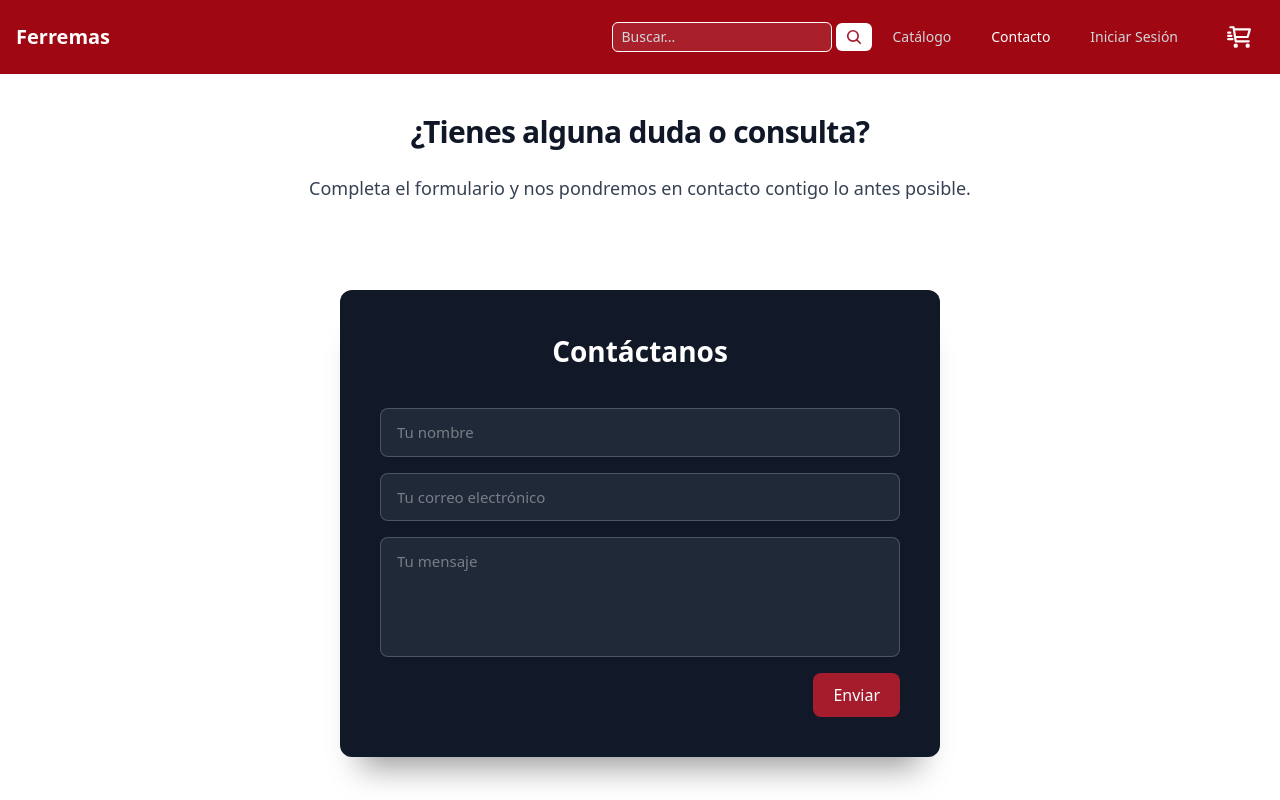
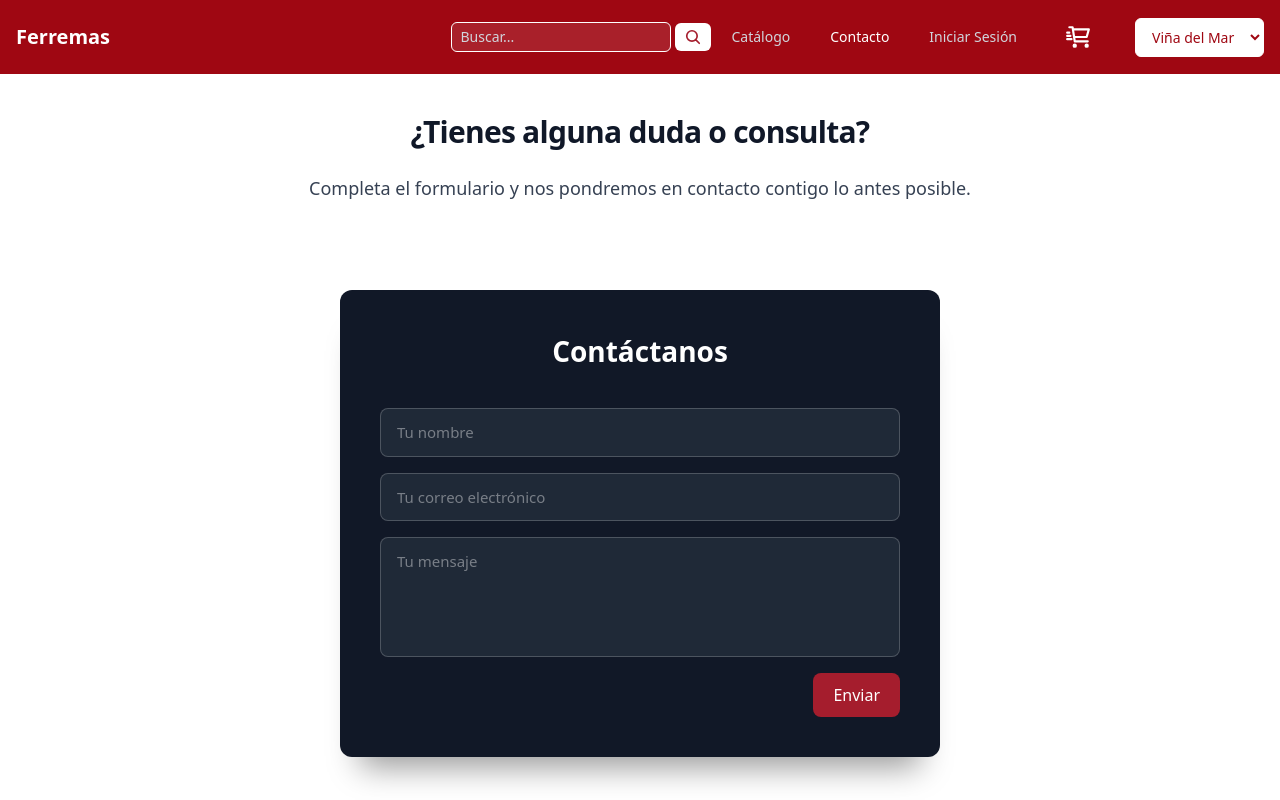
Before and after one commit to Deticaru/trabajo-semestral-IP, a React (Vite) app in the folder frontend/: page /contact in a window 1280 px wide. Shown: the top 800 px of the page. Built offline with nearby package versions, Linux system fonts and the light colour scheme.

Commit message:
Filtro de sucursal

```diff
--- a/frontend/src/components/Card/Card.tsx
+++ b/frontend/src/components/Card/Card.tsx
@@ -1,4 +1,4 @@
-import React, { useState } from "react";
+import React, { useEffect, useState } from "react";
 import styled from "styled-components";
 import { useNavigate } from "react-router-dom";
 import { useCart } from "../../context/CartContext";
@@ -20,7 +20,19 @@ const Card: React.FC<CardProps> = ({
 }) => {
   const [quantity, setQuantity] = useState(1);
   const [clicked, setClicked] = useState(false); // Estado para animación
+  const [stock, setStock] = useState<number | null>(null);
   const navigate = useNavigate();
+
+  useEffect(() => {
+    const sucursal = JSON.parse(localStorage.getItem("sucursal") || '{"id":1}');
+    fetch(`/api/stock/${sucursal.id}/?producto=${id}`)
+      .then((res) => res.json())
+      .then((data) => {
+        // Ajusta según la respuesta de tu API
+        if (Array.isArray(data) && data.length > 0) setStock(data[0].stock);
+        else setStock(0);
+      });
+  }, [id]);
 
   const handleDecrease = () => {
     setQuantity((q) => (q > 1 ? q - 1 : 1));
@@ -124,6 +136,9 @@ const Card: React.FC<CardProps> = ({
           </style>
         </div>
       </Actions>
+      <div style={{ marginTop: "0.5rem", color: "#555", fontSize: "0.95rem" }}>
+        Stock en sucursal: {stock === null ? "Cargando..." : stock}
+      </div>
     </CardWrapper>
   );
 };
--- a/frontend/src/components/Navbar/Navbar.tsx
+++ b/frontend/src/components/Navbar/Navbar.tsx
@@ -2,6 +2,15 @@ import axios from "axios";
 import { useEffect, useState } from "react";
 import { NavLink, useNavigate } from "react-router-dom";
 import { useCart } from "../../context/CartContext";
+
+const SUCURSALES = [
+  { id: 1, nombre: "Viña del Mar" },
+  { id: 2, nombre: "Santiago" },
+  { id: 3, nombre: "Valparaíso" },
+  // ...agrega las sucursales reales...
+];
+
+const DEFAULT_SUCURSAL = { id: 1, nombre: "Viña del Mar" };
 
 const Navbar = () => {
   const linkStyle = "px-3 py-2 rounded-md text-sm font-medium";
@@ -10,6 +19,7 @@ const Navbar = () => {
 
   const [isAuthenticated, setIsAuthenticated] = useState<boolean>(false);
   const [searchTerm, setSearchTerm] = useState("");
+  const [sucursal, setSucursal] = useState(DEFAULT_SUCURSAL);
   const navigate = useNavigate();
 
   const { cart, animateCart } = useCart();
@@ -18,6 +28,12 @@ const Navbar = () => {
   useEffect(() => {
     const token = localStorage.getItem("access_token");
     setIsAuthenticated(!!token);
+  }, []);
+
+  useEffect(() => {
+    const stored = localStorage.getItem("sucursal");
+    if (stored) setSucursal(JSON.parse(stored));
+    else localStorage.setItem("sucursal", JSON.stringify(DEFAULT_SUCURSAL));
   }, []);
 
   const handleLogout = () => {
@@ -31,6 +47,15 @@ const Navbar = () => {
   const handleSearch = (e: React.FormEvent) => {
     e.preventDefault();
     navigate(`/catalog?search=${encodeURIComponent(searchTerm)}`);
+  };
+
+  const handleSucursalChange = (e: React.ChangeEvent<HTMLSelectElement>) => {
+    const selected = SUCURSALES.find((s) => s.id === Number(e.target.value));
+    if (selected) {
+      setSucursal(selected);
+      localStorage.setItem("sucursal", JSON.stringify(selected));
+      window.location.reload(); // Opcional: recarga para actualizar stock en catálogo
+    }
   };
 
   return (
@@ -167,6 +192,17 @@ const Navbar = () => {
               )}
             </div>
           </NavLink>
+          <select
+            value={sucursal.id}
+            onChange={handleSucursalChange}
+            className="ml-4 px-3 py-2 rounded-md text-sm font-medium bg-white text-red-800 border border-white"
+          >
+            {SUCURSALES.map((s) => (
+              <option key={s.id} value={s.id}>
+                {s.nombre}
+              </option>
+            ))}
+          </select>
         </div>
       </div>
     </nav>
```
